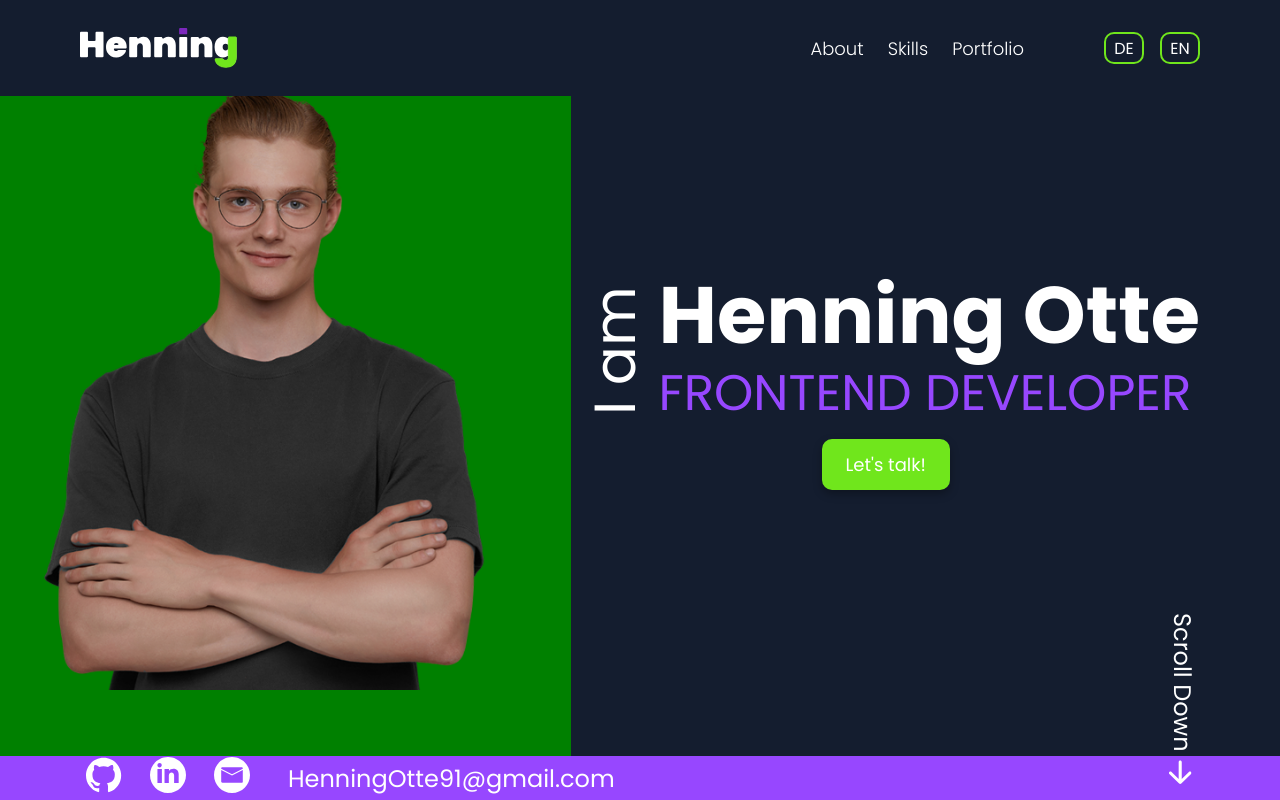
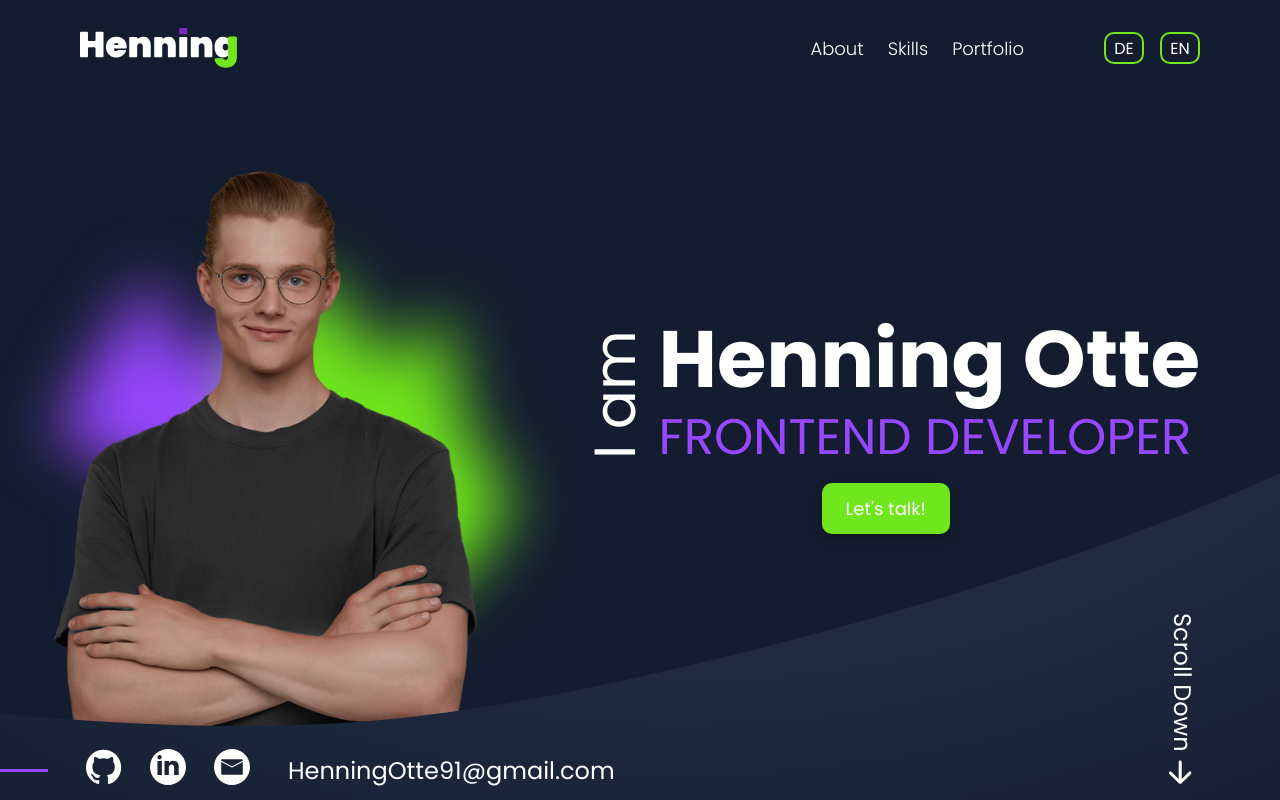
Before and after one commit to HenningOtte/Portfolio, an Angular app: page / in a window 1280 px wide. Shown: the top 800 px of the page. Built offline with nearby package versions, Linux system fonts and the light colour scheme.

Commit message:
Fix responsive layout in Hero component

```diff
--- a/src/app/main-content/hero/hero.html
+++ b/src/app/main-content/hero/hero.html
@@ -2,9 +2,7 @@
     <div class="hero-main">
         <div class="hero-img">
             <img class="profil-pic" src="/images/hero_profile_henning_pic.png" alt="profil-picture">
-
-            <!-- <img class="profil-arm" src="/images/hero_profile_henning_pic_arm.png" alt="profil-picture-arm"> -->
-            <!-- <img class="hero-shadow" src="/images/photo_shadows.svg" alt="background-img"> -->
+            <img class="hero-shadow" src="/images/photo_shadows.svg" alt="background-img">
         </div>
 
         <div class="hero-greetings">
@@ -41,4 +39,8 @@
         <p>Scroll Down</p>
         <img src="/images/icons/arrow_up.svg" alt="arrow down">
     </div>
+
+    <div class="hero-curve">
+        <img class="curve-img" src="/images/hero_bg.svg" alt="img-blue-curve">
+    </div>
 </div>
--- a/src/app/main-content/hero/hero.scss
+++ b/src/app/main-content/hero/hero.scss
@@ -6,6 +6,7 @@
   height: 100vh;
   display: grid;
   grid-template-rows: minmax(0, 1fr) auto;
+  overflow-x: hidden;
 }
 
 .hero-main {
@@ -15,8 +16,8 @@
 }
 
 .hero-img {
+  position: relative;
   height: 100%;
-  background-color: green;
   display: flex;
   align-items: flex-end;
   overflow: hidden;
@@ -24,7 +25,16 @@
 
 .profil-pic {
   width: 100%;
-  height: 100%;
+  max-height: 75vh;
+  object-fit: contain;
+  display: block;
+  z-index: 1;
+}
+
+.hero-shadow {
+  position: absolute;
+  width: 100%;
+  max-height: 75vh;
   object-fit: contain;
   display: block;
 }
@@ -32,6 +42,7 @@
 .hero-greetings {
   min-width: max-content;
   padding-right: 80px;
+  padding-top: 96px;
   z-index: 2;
   height: 100%;
   display: flex;
@@ -86,10 +97,11 @@
 }
 
 .hero-footer {
-  background-color: #9747ff;
+  z-index: 3;
   justify-content: space-between;
   align-items: flex-end;
   display: flex;
+  padding-bottom: 8px;
 }
 
 .devider {
@@ -115,6 +127,7 @@
 }
 
 .scroll-down {
+  z-index: 3;
   position: absolute;
   right: 80px;
   bottom: 16px;
@@ -138,25 +151,22 @@
   }
 }
 
-// .hero-curve {
-//   position: absolute;
-//   left: 0;
-//   right: 0;
-//   bottom: 0;
-//   z-index: 1;
-//   pointer-events: none;
-// }
+.hero-curve {
+  max-width: 1680px;
+  position: absolute;
+  left: 0;
+  right: 0;
+  width: 100%;
+  pointer-events: none;
+  z-index: 2;
+  overflow-x: hidden;
+  overflow-y: visible;
+  bottom: -680px;
+}
 
-// .curve-img {
-//   width: 120%;
-//   height: 100%;
-//   object-fit: cover;
-//   object-position: right bottom;
-//   display: block;
-// }
-
-// .profil-pic {
-//   align-self: end;
-//   transform: translateY(-24px);
-//   width: min(45vw, 800px);
-// }
+.curve-img {
+  min-width: 1680px;
+  height: auto;
+  display: block;
+  object-position: right bottom;
+}
```
